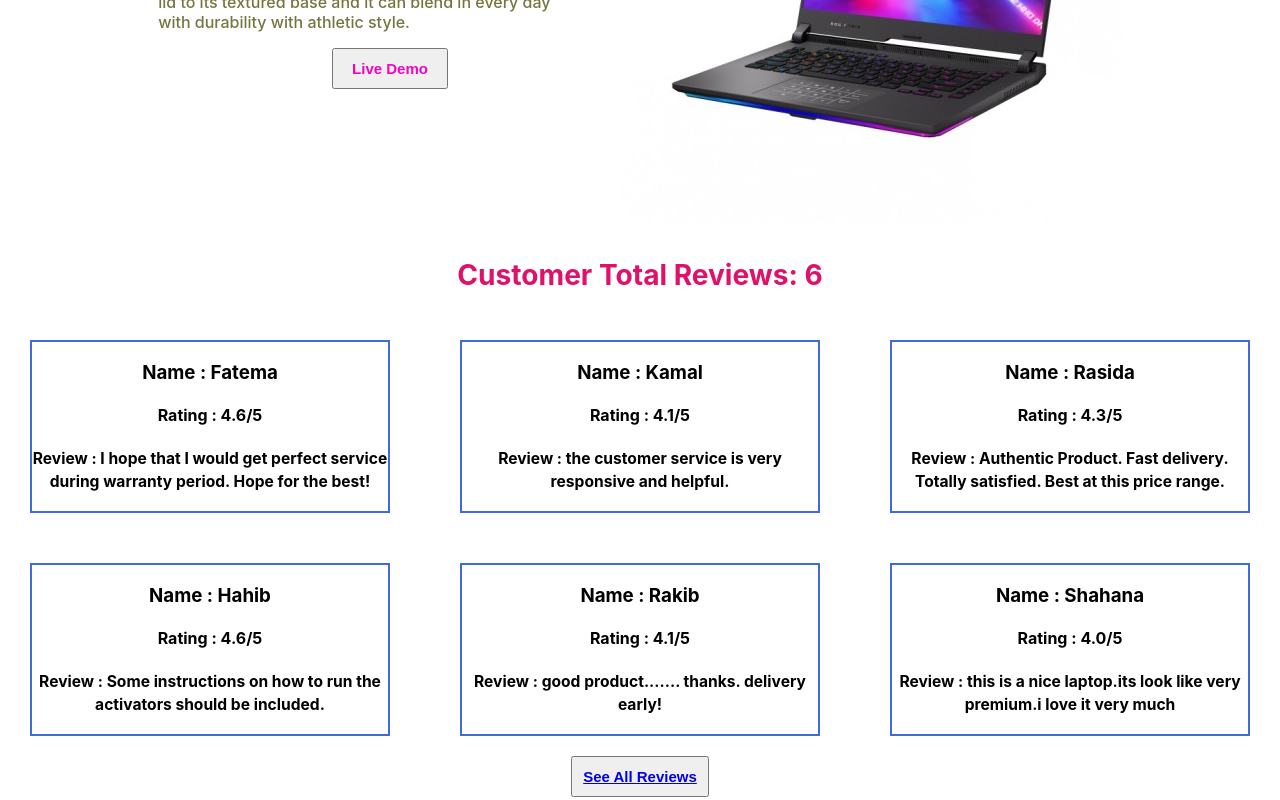
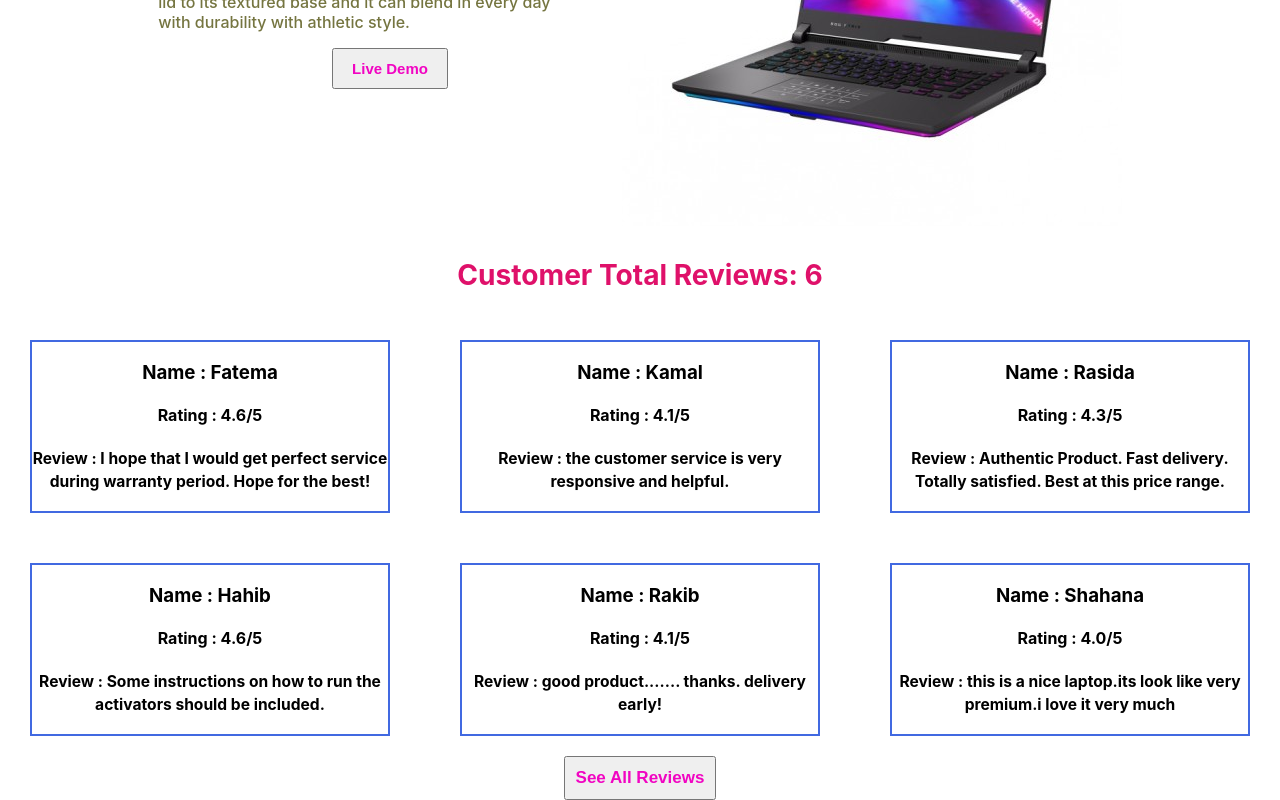
Before and after one commit to shahmojno/Product-analysis, a React (Create React App) app: page / in a window 1280 px wide. Shown: the part 324-1124 px from the top of the page. Built offline with nearby package versions, Linux system fonts and the light colour scheme.

Commit message:
See all review button edit

```diff
--- a/src/components/Home/Home.css
+++ b/src/components/Home/Home.css
@@ -2,6 +2,7 @@
     display: flex;
     justify-content: center;
     align-items: center;
+
 }
 
 .home-container h1{
@@ -34,8 +35,17 @@ text-align: left;
 
 .btn-review{
     padding: 10px 10px;
+    color: rgb(232, 232, 225);
+    font-size: 17px;
+    font-weight: 700;
 
-    color: beige;
-    font-size: 15px;
-    font-weight: 700;
+
+
 }
+
+.btn-review a{
+    text-decoration: none;
+    color: rgb(241, 5, 194);
+
+
+}
--- a/src/components/Home/Home.js
+++ b/src/components/Home/Home.js
@@ -32,7 +32,7 @@ const Home = () => {
 
             <div className='customer-review'>
 
-                <button className='btn-review' > <Link to="/review">See All Reviews</Link> </button>
+                <button className='btn-review' > <Link className='see-all' to="/review">See All Reviews</Link> </button>
             </div>
         </div>
 
```
